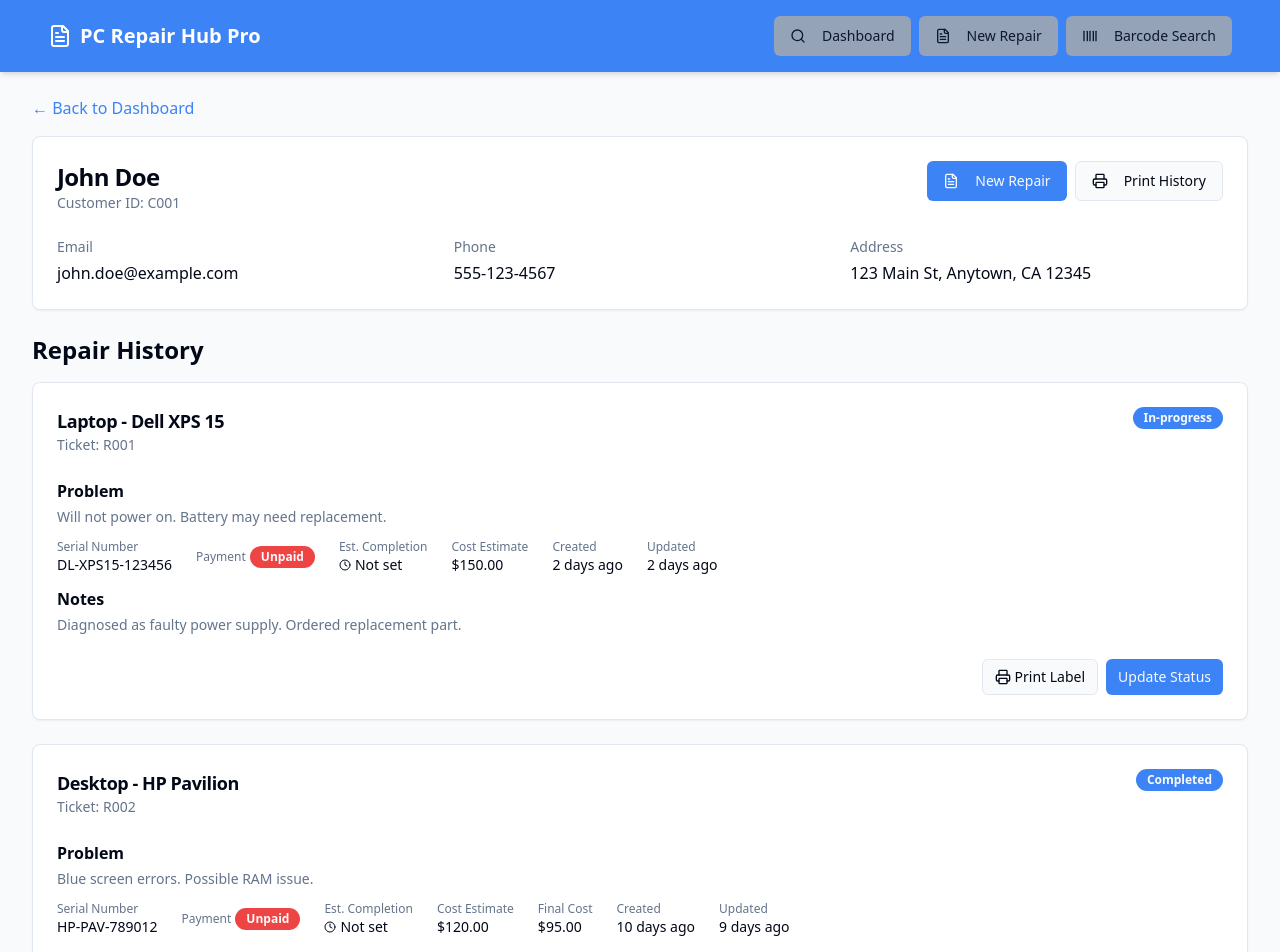
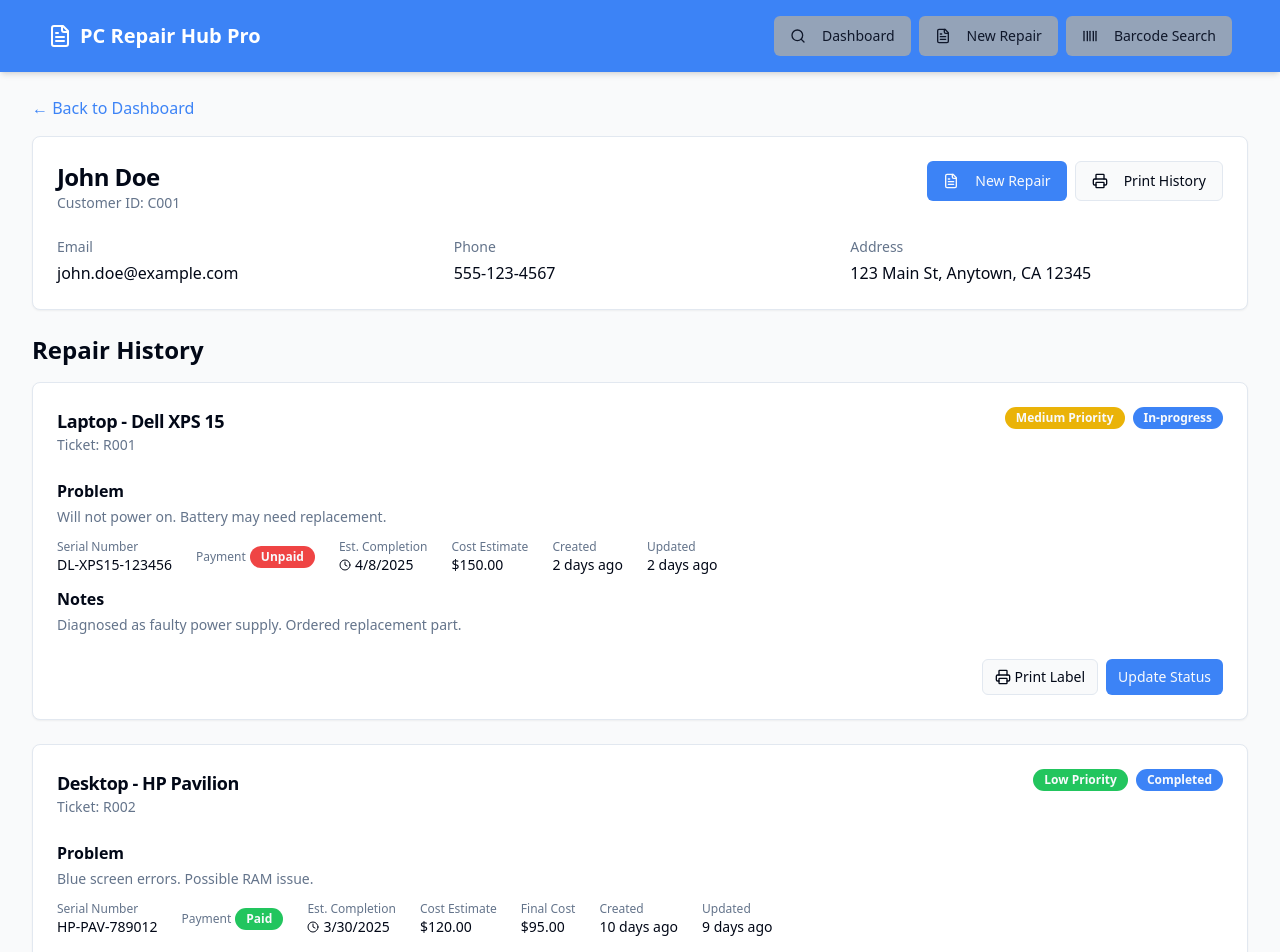
Before and after one commit to Mohammedelmargane/tech-repair-hub-pro, a React (Vite) app: page /customer/C001 in a window 1280 px wide. Shown: the top 952 px of the page. Built offline with nearby package versions, Linux system fonts and the light colour scheme.

Commit message:
Fix: Add missing properties to RepairTicket type
Add priority, estimatedCompletionDate, paymentStatus, and amountPaid to the RepairTicket interface in src/data/mockData.ts to resolve type errors.

```diff
--- a/src/data/mockData.ts
+++ b/src/data/mockData.ts
@@ -21,6 +21,10 @@ export interface RepairTicket {
   createdAt: string;
   updatedAt: string;
   notes: string;
+  priority?: 'low' | 'medium' | 'high';
+  estimatedCompletionDate?: string;
+  paymentStatus?: 'unpaid' | 'partial' | 'paid';
+  amountPaid?: number;
 }
 
 // Demo data
@@ -62,7 +66,11 @@ export const repairs: RepairTicket[] = [
     finalCost: null,
     createdAt: "2025-04-05T10:30:00Z",
     updatedAt: "2025-04-05T14:20:00Z",
-    notes: "Diagnosed as faulty power supply. Ordered replacement part."
+    notes: "Diagnosed as faulty power supply. Ordered replacement part.",
+    priority: "medium",
+    estimatedCompletionDate: "2025-04-08",
+    paymentStatus: "unpaid",
+    amountPaid: 0
   },
   {
     id: "R002",
@@ -77,7 +85,11 @@ export const repairs: RepairTicket[] = [
     finalCost: 95,
     createdAt: "2025-03-28T09:15:00Z",
     updatedAt: "2025-03-29T16:45:00Z",
-    notes: "Replaced faulty RAM stick. System now stable."
+    notes: "Replaced faulty RAM stick. System now stable.",
+    priority: "low",
+    estimatedCompletionDate: "2025-03-30",
+    paymentStatus: "paid",
+    amountPaid: 95
   },
   {
     id: "R003",
@@ -92,7 +104,11 @@ export const repairs: RepairTicket[] = [
     finalCost: null,
     createdAt: "2025-04-06T13:20:00Z",
     updatedAt: "2025-04-06T13:20:00Z",
-    notes: "Awaiting customer approval for keyboard replacement."
+    notes: "Awaiting customer approval for keyboard replacement.",
+    priority: "high",
+    estimatedCompletionDate: "2025-04-10",
+    paymentStatus: "partial",
+    amountPaid: 100
   }
 ];
 
```
